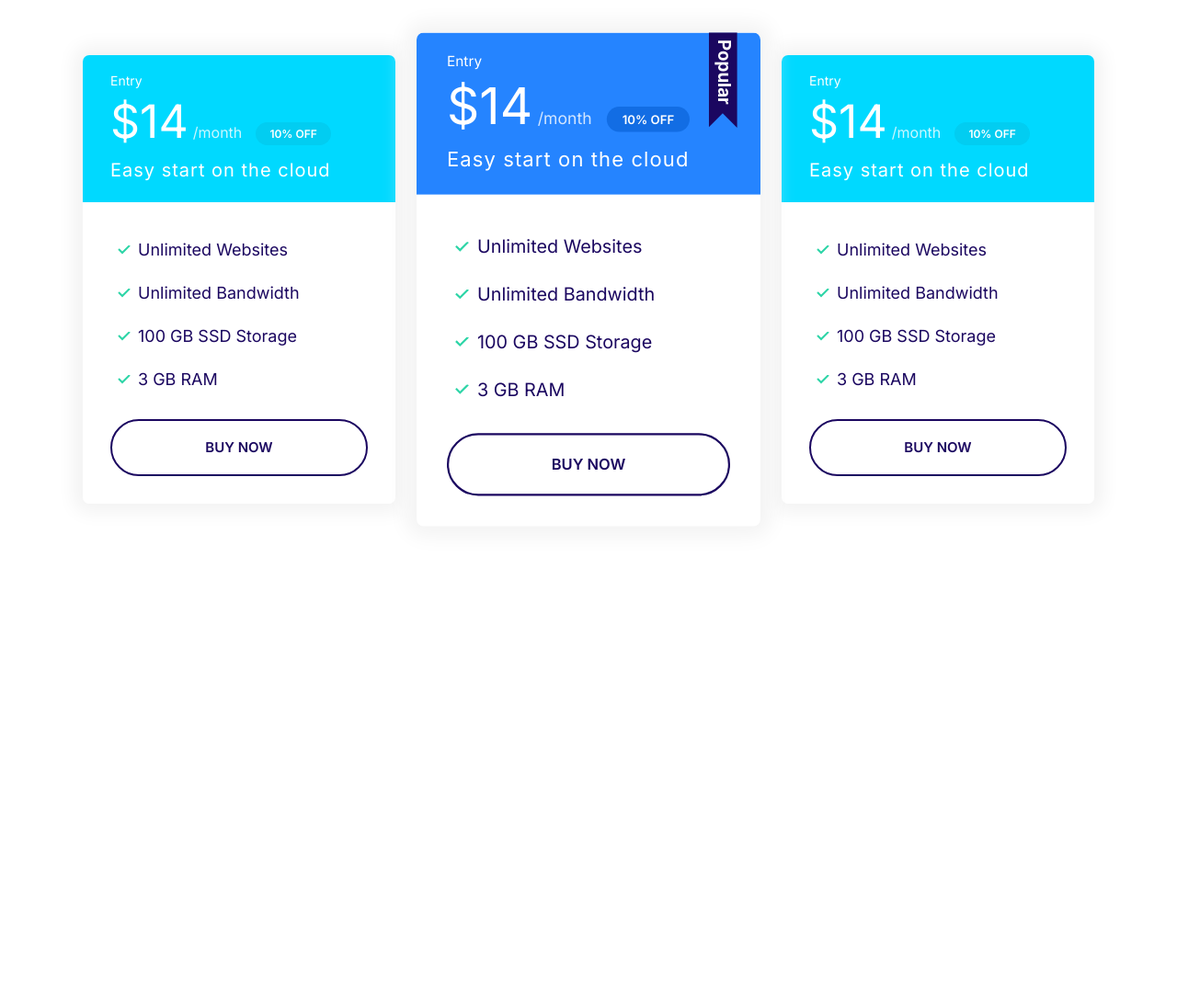
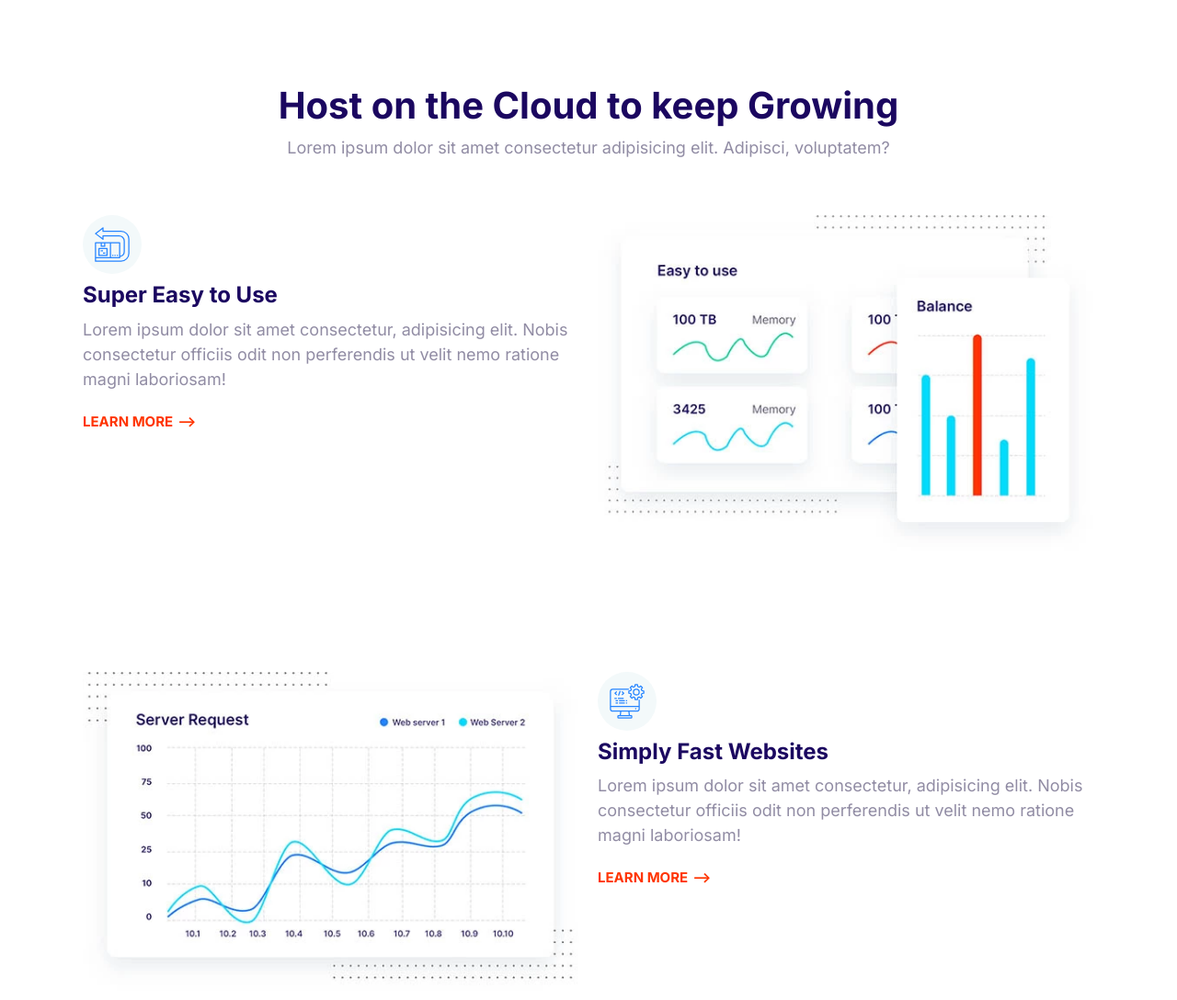
Before and after one commit to alazaradane/Imaginary_Hosting, a plain HTML site: page index.html in a window 1280 px wide. Shown: the top 1088 px of the page at 92% size. Before the commit the page ends 800 px from the top, so only its background shows below. Drawn offline with Linux system fonts and the light colour scheme.

Commit message:
Build feature_block component.

```diff
--- a/css/style.css
+++ b/css/style.css
@@ -677,3 +677,24 @@
     max-width: 500px;
     margin: 0 auto;
 }
+
+/*Features*/
+.feature{
+    gap: 4rem 2rem;
+    margin: 12rem 0;
+}
+.feature:first-of-type{
+    margin-top: 6rem;
+}
+.feature__heading{
+    margin:1rem 0;
+}
+.feature__image{
+    width: 100%;
+}
+
+@media screen and (min-width:768px) {
+    .feature:nth-of-type(even) .feature__content{
+        order: 2;
+    }
+}
--- a/index.html
+++ b/index.html
@@ -11,68 +11,83 @@
     <link href="https://fonts.googleapis.com/css2?family=Inter:wght@400;600;700&display=swap" rel="stylesheet">
 </head>
 <body>
-    <section class="block container block-plans">
-        <div class="grid grid--1x3">
-                <div class="plan ">
-                    <div class="card card--secondary">
-                        <header class="card__header">
-                            <h3 class="plan__name">Entry</h3>
-                            <span class="plan__price">$14</span>
-                            <span class="plan__billing-cycle">/month</span>
-                            <span class="badge badge--secondary badge--small">10% OFF</span>
-                            <span class="plan__description">Easy start on the cloud</span>
-                        </header>
-                        <div class="card__body">
-                            <ul class="list list--tick">
-                                <li class="list__item">Unlimited Websites</li>
-                                <li class="list__item">Unlimited Bandwidth</li>
-                                <li class="list__item">100 GB SSD Storage</li>
-                                <li class="list__item">3 GB RAM</li>
-                            </ul>
-                            <button class="btn btn--outline btn--block">BUY NOW</button>
-                        </div>
-                    </div>
-                </div>
-                    <div class="plan plan--popular">
-                        <div class="card card--primary">
-                            <header class="card__header">
-                                <h3 class="plan__name">Entry</h3>
-                                <span class="plan__price">$14</span>
-                                <span class="plan__billing-cycle">/month</span>
-                                <span class="badge badge--primary badge--small">10% OFF</span>
-                                <span class="plan__description">Easy start on the cloud</span>
-                            </header>
-                            <div class="card__body">
-                                <ul class="list list--tick">
-                                    <li class="list__item">Unlimited Websites</li>
-                                    <li class="list__item">Unlimited Bandwidth</li>
-                                    <li class="list__item">100 GB SSD Storage</li>
-                                    <li class="list__item">3 GB RAM</li>
-                                </ul>
-                                <button class="btn btn--outline btn--block">BUY NOW</button>
-                            </div>
-                        </div>
-                    </div>
-                        <div class="plan">
-                            <div class="card card--secondary">
-                                <header class="card__header">
-                                    <h3 class="plan__name">Entry</h3>
-                                    <span class="plan__price">$14</span>
-                                    <span class="plan__billing-cycle">/month</span>
-                                    <span class="badge badge--secondary badge--small">10% OFF</span>
-                                    <span class="plan__description">Easy start on the cloud</span>
-                                </header>
-                                <div class="card__body">
-                                    <ul class="list list--tick">
-                                        <li class="list__item">Unlimited Websites</li>
-                                        <li class="list__item">Unlimited Bandwidth</li>
-                                        <li class="list__item">100 GB SSD Storage</li>
-                                        <li class="list__item">3 GB RAM</li>
-                                    </ul>
-                                    <button class="btn btn--outline btn--block">BUY NOW</button>
-                                </div>
-                            </div>
-                        </div>
+    <section class="block container">
+        <header class="block__header">
+            <h2>Host on the Cloud to keep Growing</h2>
+            <p>Lorem ipsum dolor sit amet consectetur adipisicing elit. Adipisci, voluptatem?</p>
+        </header>
+        <article class="grid grid--1x2 feature">
+            <div class="feature__content">
+                <span class="icon-container">
+                    <svg class="icon icon--primary">
+                    <use xlink:href="images/sprite.svg#easy"></use>
+                    </svg>
+                </span>
+                <h3 class="feature__heading">Super Easy to Use</h3>
+                <p>
+                    Lorem ipsum dolor sit amet consectetur, adipisicing elit. Nobis consectetur
+                     officiis odit non perferendis ut velit nemo ratione magni laboriosam!
+                </p>
+                <a href="#" class="link-arrow">Learn More</a>
+            </div>
+            <picture>
+                <source
+                type="image/webp"
+                srcset="images/easy.webp 1x, images/easy@2x.webp 2x">
+                <source
+                type="image/jpg"
+                srcset="images/easy.jpg 1x, images/easy@2x.jpg 2x">
+                <img class="feature__image" src="images/easy@2x.jpg" alt="">
+            </picture>
+        </article>
+        <article class="grid grid--1x2 feature">
+            <div class="feature__content">
+                <span class="icon-container">
+                    <svg class="icon icon--primary">
+                    <use xlink:href="images/sprite.svg#computer"></use>
+                    </svg>
+                </span>
+                <h3 class="feature__heading">Simply Fast Websites</h3>
+                <p>
+                    Lorem ipsum dolor sit amet consectetur, adipisicing elit. Nobis consectetur
+                     officiis odit non perferendis ut velit nemo ratione magni laboriosam!
+                </p>
+                <a href="#" class="link-arrow">Learn More</a>
+            </div>
+            <picture>
+                <source
+                type="image/webp"
+                srcset="images/fast.webp 1x, images/fast@2x.webp 2x">
+                <source
+                type="image/jpg"
+                srcset="images/fast.jpg 1x, images/fast@2x.jpg 2x">
+                <img class="feature__image" src="images/fast@2x.jpg" alt="">
+            </picture>
+        </article>
+        <article class="grid grid--1x2 feature">
+            <div class="feature__content">
+                <span class="icon-container">
+                    <svg class="icon icon--primary">
+                    <use xlink:href="images/sprite.svg#wordpress"></use>
+                    </svg>
+                </span>
+                <h3 class="feature__heading">WordPress Made Easy</h3>
+                <p>
+                    Lorem ipsum dolor sit amet consectetur, adipisicing elit. Nobis consectetur
+                     officiis odit non perferendis ut velit nemo ratione magni laboriosam!
+                </p>
+                <a href="#" class="link-arrow">Learn More</a>
+            </div>
+            <picture>
+                <source
+                type="image/webp"
+                srcset="images/wordpress.webp 1x, images/wordpress@2x.webp 2x">
+                <source
+                type="image/jpg"
+                srcset="images/wordpress.jpg 1x, images/wordpress@2x.jpg 2x">
+                <img class="feature__image" src="images/wordpress@2x.jpg" alt="">
+            </picture>
+        </article>
     </section>
     <script src="js/main.js"></script>
 </body>
```
Also changed, not shown: components/feature_block.html (added, +78 -0 lines), images/easy.jpg (added), images/easy.webp (added), images/easy@2x.jpg (added), images/easy@2x.webp (added), images/fast.jpg (added), images/fast.webp (added), images/fast@2x.jpg (added), images/fast@2x.webp (added), images/wordpress.jpg (added), images/wordpress.webp (added), images/wordpress@2x.jpg (added), images/wordpress@2x.webp (added).
